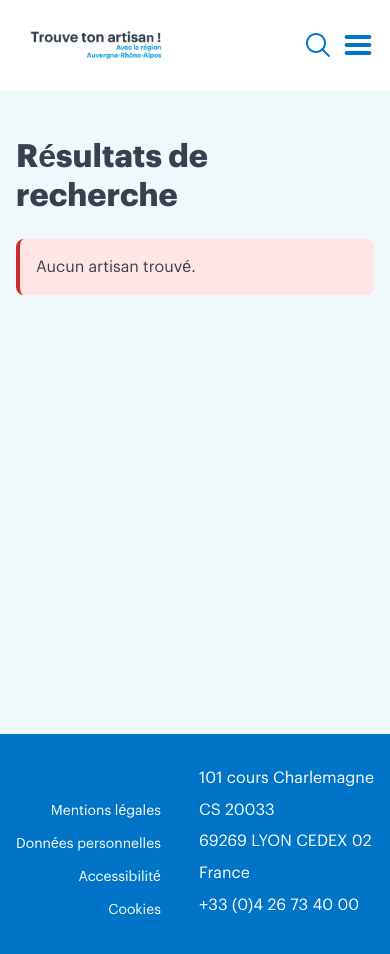
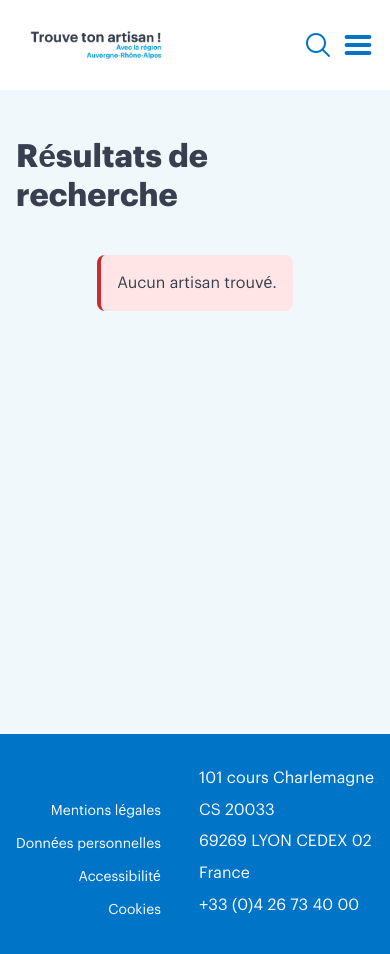
Before and after one commit to BrochotMaxime/brochot-maxime-devoir-site-trouve-ton-artisan, a React (Vite) app in the folder frontend/: page /recherche in a window 390 px wide. Shown: the top 954 px of the page. Built offline with nearby package versions, Linux system fonts and the light colour scheme.

Commit message:
Fix responsive design

```diff
--- a/frontend/src/styles/pages/artisanDetailPage.scss
+++ b/frontend/src/styles/pages/artisanDetailPage.scss
@@ -1,10 +1,6 @@
 .artisan-detail {
         background-color: #f1f8fc;
         padding: 16px 16px;
-        // display: flex;
-        // flex-direction: column;
-        // align-items: center;
-        // max-width: 1200px;
 
         &__content {
                 max-width: 600px;
@@ -27,7 +23,7 @@
         }
 
         &__image {
-                max-height: 240px;
+                height: 270px;
                 width: auto;
                 border-radius: 16px;
                 background-color: #d9d9d9;
@@ -53,8 +49,8 @@
                 margin: 32px auto;
                 display: grid;
                 gap: 32px;
-                        grid-template-columns: 40% 60%;
-                        align-items: start;
+                grid-template-columns: 40% 60%;
+                align-items: start;
                 }
         }
 }
--- a/frontend/src/styles/pages/searchPage.scss
+++ b/frontend/src/styles/pages/searchPage.scss
@@ -3,6 +3,9 @@
         padding: 48px 16px;
 
         &__container {
+                display: flex;
+                flex-direction: column;
+                align-items: center;
                 max-width: 1200px;
                 margin: 0 auto;
         }
```
